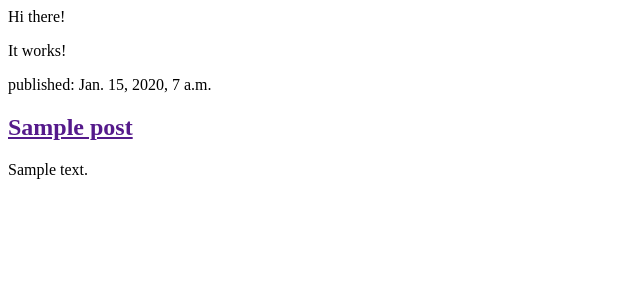
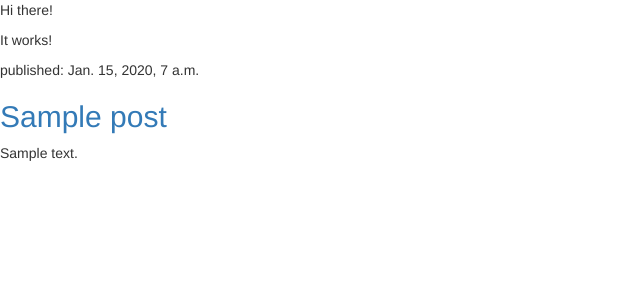
Before and after one commit to leonardo-vargas-de-paula/blog-django-girls, a Django app: page / in a window 1280 px wide. Shown: the top 300 px of the page, without its empty margins (0-640 px from the left). Run offline with Django 5.2, Linux system fonts and the light colour scheme; tables that the repository leaves empty hold one stand-in row (values such as "Sample post"); some libraries are stand-ins or nearby versions.

Commit message:
feat: add bootstrap

```diff
--- /dev/null
+++ b/blog/static/css/blog.css
@@ -0,0 +1,3 @@
+h1 a, h2 a {
+     color: #C25100;
+}
--- a/blog/templates/blog/post_list.html
+++ b/blog/templates/blog/post_list.html
@@ -1,6 +1,14 @@
 <html>
   <head>
     <title>Test blog</title>
+    <link
+      rel="stylesheet"
+      href="//maxcdn.bootstrapcdn.com/bootstrap/3.2.0/css/bootstrap.min.css"
+    />
+    <link
+      rel="stylesheet"
+      href="//maxcdn.bootstrapcdn.com/bootstrap/3.2.0/css/bootstrap-theme.min.css"
+    />
   </head>
   <body>
     <p>Hi there!</p>
```
